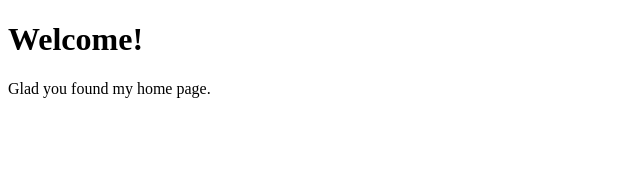
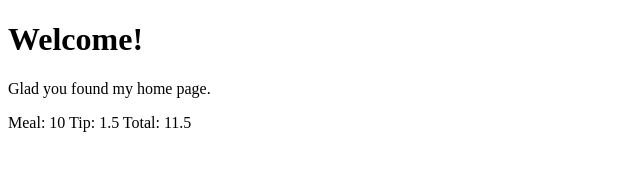
Before and after one commit to dmlstudent3/dmlstudent3.github.io, a plain HTML site: page index.html in a window 1280 px wide. Shown: the whole page, without its empty margins (0-640 px from the left). Drawn offline with Linux system fonts and the light colour scheme.

Commit message:
Update index.html

```diff
--- a/index.html
+++ b/index.html
@@ -17,6 +17,7 @@
     var receipt   = 'Meal: ' + billPreTip + ' Tip: ' + billTip +
         ' Total: ' + (billPreTip + billTip);
     console.log(receipt);
+    document.write(receipt);
   </script>
 </body>
 </html>
```
